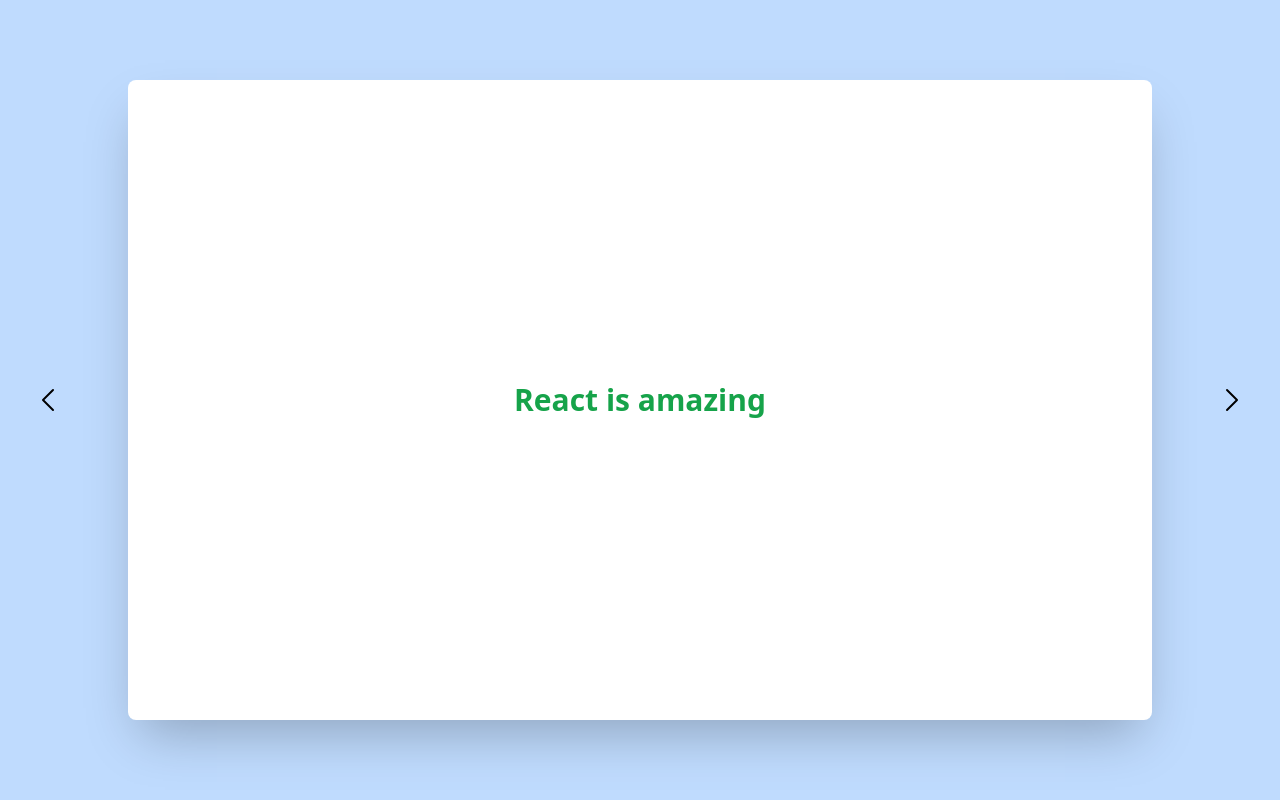
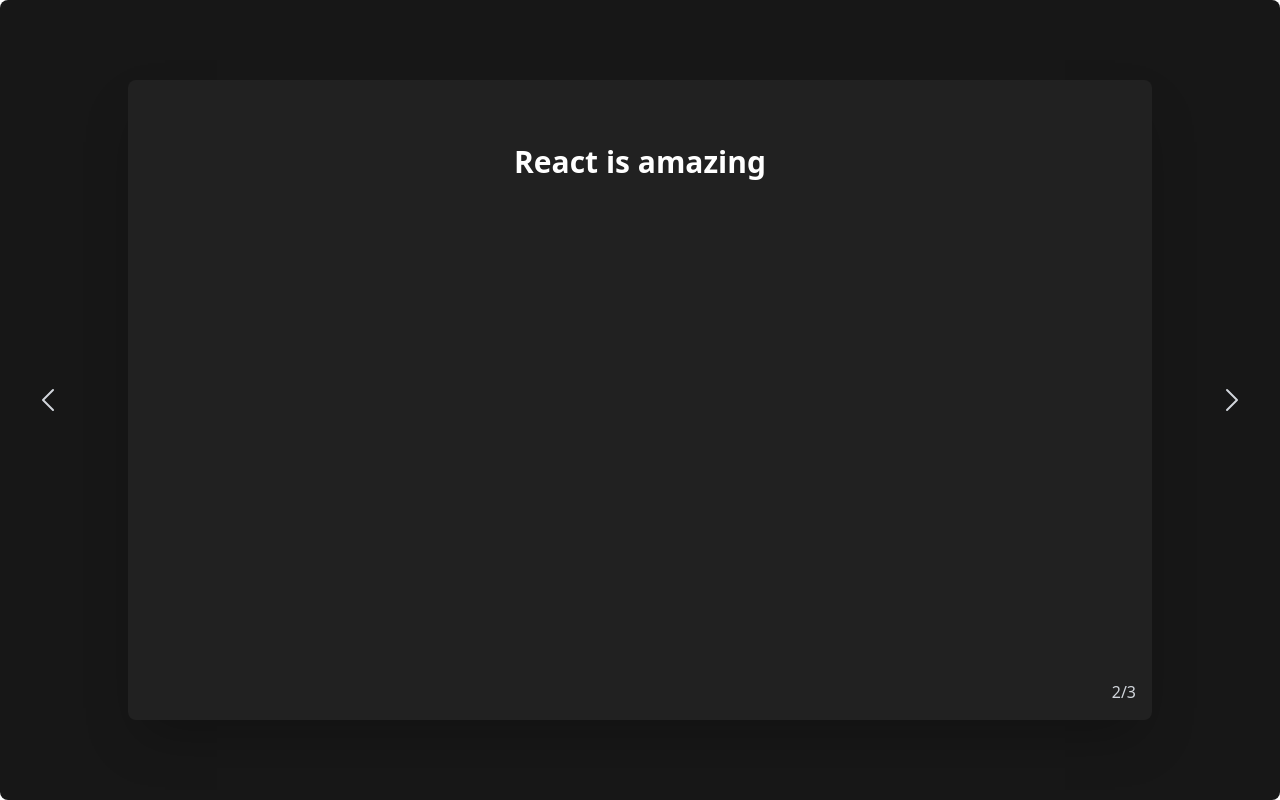
Before and after one commit to lraveri/js-course, a React (Create React App) app: page / in a window 1280 px wide. Both pictures are taken after a click on the button 1232 px from the left and 400 px from the top of the page. Built offline with nearby package versions, Linux system fonts and the light colour scheme.

Commit message:
feat: slideshow (wip)

```diff
--- a/src/App.js
+++ b/src/App.js
@@ -1,11 +1,9 @@
 import Slideshow from "./components/Slideshow";
 
-function App() {
+export default function App() {
     return (
         <div className="App">
             <Slideshow />
         </div>
     );
 }
-
-export default App;
--- /dev/null
+++ b/src/components/Slide.js
@@ -0,0 +1,16 @@
+import React from 'react';
+
+export default function Slide({ slide, length }) {
+    return (
+        <div className="flex flex-col h-full w-full">
+            <div className="flex-grow text-center p-16 transition-all duration-500 ease-in-out transform">
+                {slide.content}
+            </div>
+            <div className="flex justify-end items-end w-full p-4 mr-2">
+                <div className="text-gray-300">
+                    {slide.id}/{length}
+                </div>
+            </div>
+        </div>
+    );
+}
--- a/src/components/Slide.jsx
+++ /dev/null
@@ -1,11 +0,0 @@
-import React from 'react';
-
-function Slide({ content }) {
-    return (
-        <div className="text-center p-8 transition-all duration-500 ease-in-out transform">
-            {content}
-        </div>
-    );
-}
-
-export default Slide;
--- a/src/components/Slideshow.jsx
+++ b/src/components/Slideshow.js
@@ -1,14 +1,14 @@
 import React, {useEffect, useState} from 'react';
 import Slide from './Slide';
-import { ChevronLeftIcon, ChevronRightIcon } from '@heroicons/react/24/solid'; // Correggiamo l'importazione per Heroicons v2
+import { ChevronLeftIcon, ChevronRightIcon } from '@heroicons/react/24/solid';
 
 const slides = [
-    { id: 1, content: <h1 className="text-4xl font-bold text-blue-700">Welcome to my presentation!</h1> },
-    { id: 2, content: <h2 className="text-3xl font-semibold text-green-600">React is amazing</h2> },
-    { id: 3, content: <h3 className="text-3xl font-semibold text-red-500">Let's create something cool!</h3> },
+    { id: 1, content: <h1 className="text-4xl font-bold text-white">Welcome to my presentation!</h1> },
+    { id: 2, content: <h2 className="text-3xl font-semibold text-white">React is amazing</h2> },
+    { id: 3, content: <h3 className="text-3xl font-semibold text-white">Let's create something cool!</h3> },
 ];
 
-function Slideshow() {
+export default function Slideshow() {
     const [currentSlide, setCurrentSlide] = useState(0);
 
     const nextSlide = () => {
@@ -40,27 +40,27 @@
     }, [currentSlide]);
 
     return (
-        <div className="relative flex items-center justify-center h-screen bg-blue-200">
+        <div className="relative text-gray-300 flex items-center justify-center rounded-lg h-screen bg-custom-black">
             {/* Freccia sinistra */}
             {currentSlide > 0 && (
                 <button
                     onClick={prevSlide}
-                    className="absolute left-4 h-16 w-16 bg-transparent flex items-center justify-center"
+                    className="absolute left-4 text-gray-300 h-16 w-16 bg-transparent flex items-center justify-center"
                 >
                     <ChevronLeftIcon className="h-8 w-8" />
                 </button>
             )}
 
             {/* Slide */}
-            <div className="w-4/5 h-4/5 bg-white rounded-lg shadow-2xl flex items-center justify-center">
-                <Slide content={slides[currentSlide].content} />
+            <div className="w-4/5 h-4/5 bg-custom-gray rounded-lg shadow-2xl flex items-center justify-center">
+                <Slide slide={slides[currentSlide]} length={slides.length} />
             </div>
 
             {/* Freccia destra */}
             {currentSlide < slides.length - 1 && (
                 <button
                     onClick={nextSlide}
-                    className="absolute right-4 h-16 w-16 bg-transparent flex items-center justify-center"
+                    className="absolute right-4 text-gray-300 h-16 w-16 bg-transparent flex items-center justify-center"
                 >
                     <ChevronRightIcon className="h-8 w-8" />
                 </button>
@@ -68,5 +68,3 @@
         </div>
     );
 }
-
-export default Slideshow;
--- a/tailwind.config.js
+++ b/tailwind.config.js
@@ -4,7 +4,12 @@
     "./src/**/*.{js,jsx,ts,tsx}",
   ],
   theme: {
-    extend: {},
+    extend: {
+      colors: {
+        'custom-gray': '#212121',
+        'custom-black': '#171717'
+      },
+    },
   },
   plugins: [],
 }
```
